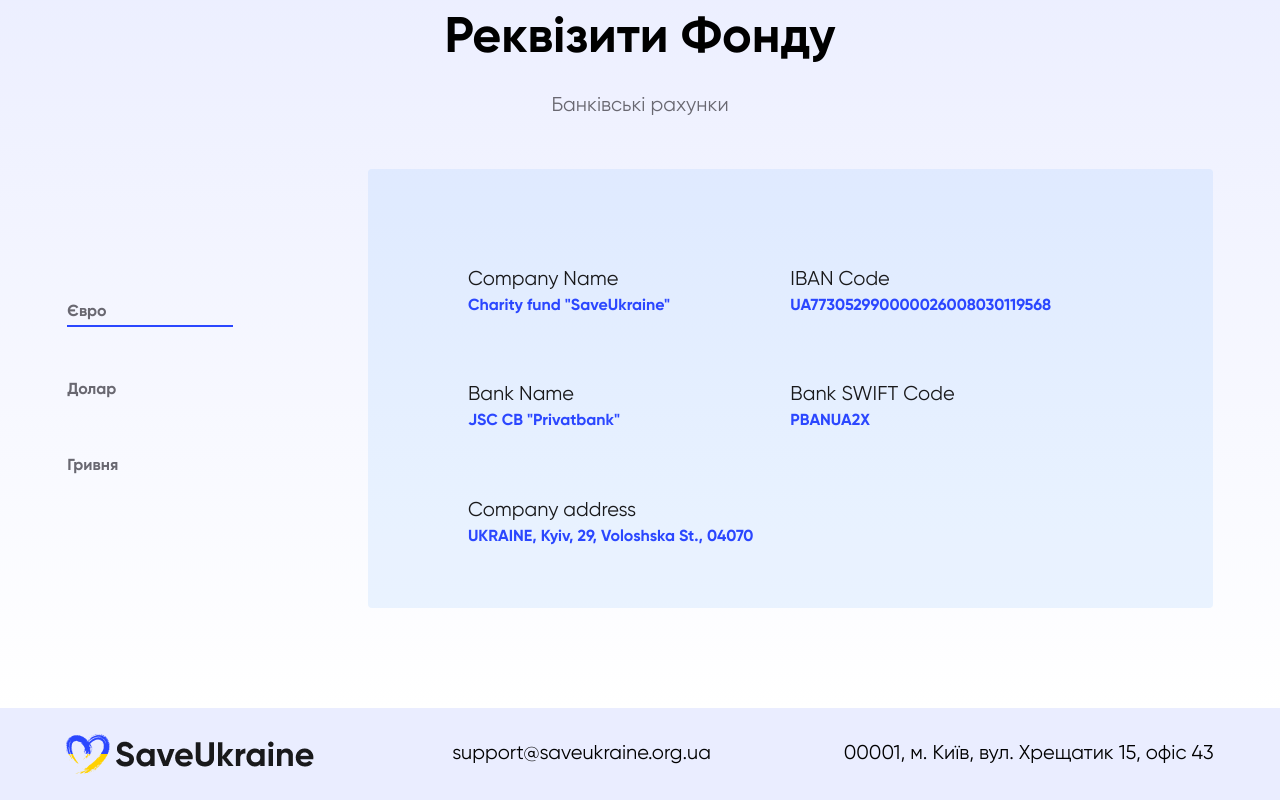
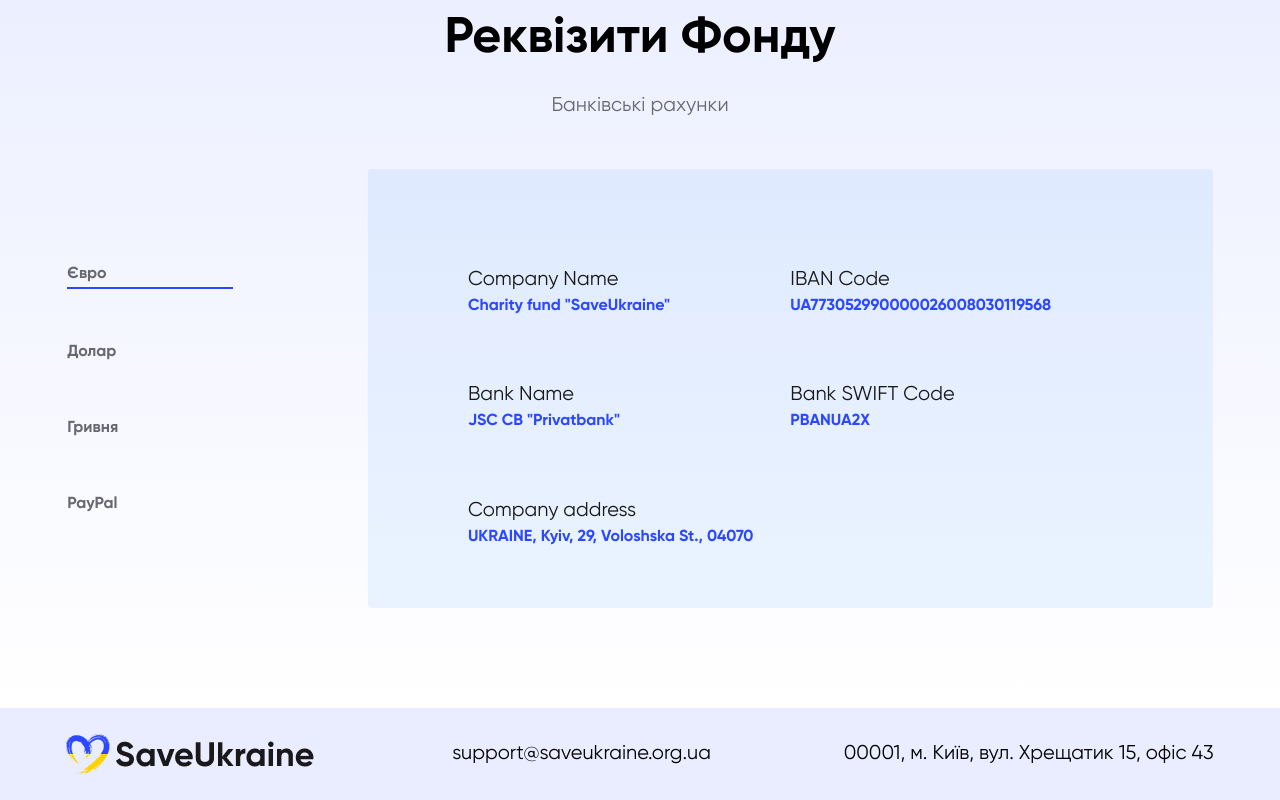
Before and after one commit to sva71/save-ukraine, a Vue app: page / in a window 1280 px wide. Shown: the part 1607-2407 px from the top of the page. Built offline with nearby package versions, Linux system fonts and the light colour scheme; what vue3-smooth-scroll would draw is missing.

Commit message:
Paypal account added.

```diff
--- a/index.html
+++ b/index.html
@@ -2,8 +2,11 @@
 <html lang="en">
   <head>
     <meta charset="UTF-8" />
-    <link rel="manifest" href="/src/assets/favicon/manifest.json">
-    <link rel="icon" href="/src/assets/favicon/favicon.ico" />
+    <link rel="manifest" href="src/assets/favicon/manifest.json">
+    <link rel="icon" href="src/assets/favicon/favicon.ico" />
+    <link rel="icon" type="image/png" sizes="16x16" href="src/assets/favicon/favicon-16x16.png">
+    <link rel="icon" type="image/png" sizes="32x32" href="src/assets/favicon/favicon-32x32.png">
+    <link rel="icon" type="image/png" sizes="96x96" href="src/assets/favicon/favicon-96x96.png">
     <meta name="viewport" content="width=device-width, initial-scale=1.0" />
     <title>Save Ukraine!</title>
   </head>
--- a/src/components/layout/Requisites.vue
+++ b/src/components/layout/Requisites.vue
@@ -11,7 +11,7 @@
                         {{ item.name[lang] }}
                 </div>
             </div>
-            <div class="req-accounts-values">
+            <div v-if="accounts[activeAccount].ibanCode" class="req-accounts-values">
                 <div class="req-accounts-values-row">
                     <div class="requisite">
                         <p class="req-name">Company Name</p>
@@ -36,6 +36,22 @@
                     <div class="requisite">
                         <p class="req-name">Company address</p>
                         <p class="req-value">{{ accounts[activeAccount].address }}</p>
+                    </div>
+                </div>
+            </div>
+            <div v-if="accounts[activeAccount].accountName" class="req-accounts-values">
+                <div class="req-accounts-values-row">
+                    <div class="requisite">
+                        <p class="req-name">Paypal Account</p>
+                        <p class="req-value">{{ accounts[activeAccount].accountName }}</p>
+                    </div>
+                    <div class="requisite">
+                        <p class="req-name">Site</p>
+                        <p class="req-value">
+                            <a :href="accounts[activeAccount].gotoUrl" target="_blank">
+                                {{ accounts[activeAccount].gotoUrl }}
+                            </a>
+                        </p>
                     </div>
                 </div>
             </div>
@@ -83,18 +99,28 @@
                     swiftCode: 'PBANUA2X',
                     address: 'UKRAINE, Kyiv, 29, Voloshska St., 04070'
 
-                }
-                // {
-                //     name: {'UK': 'PayPal', 'EN': 'PayPal'},
-                //     companyName: '',
-                //     ibanCode: '',
-                //     bankName: '',
-                //     swiftCode: '',
-                //     address: ''
-                //
-                // },
+                },
+                {
+                    name: {'UK': 'PayPal', 'EN': 'PayPal'},
+                    companyName: '',
+                    ibanCode: '',
+                    bankName: '',
+                    swiftCode: '',
+                    address: '',
+                    accountName: 'donate@saveukrainefund.com',
+                    gotoUrl: 'http://paypal.com'
+                },
             ],
             activeAccount: 0
+        }
+    },
+
+    methods: {
+        accountClick(index) {
+            this.activeAccount = index;
+            if (this.accounts[this.activeAccount].gotoUrl) {
+                window.open(this.accounts[this.activeAccount].gotoUrl, '_blank');
+            }
         }
     }
 
```
Also changed, not shown: 1 other file (tests, documents, lock files or other folders).
